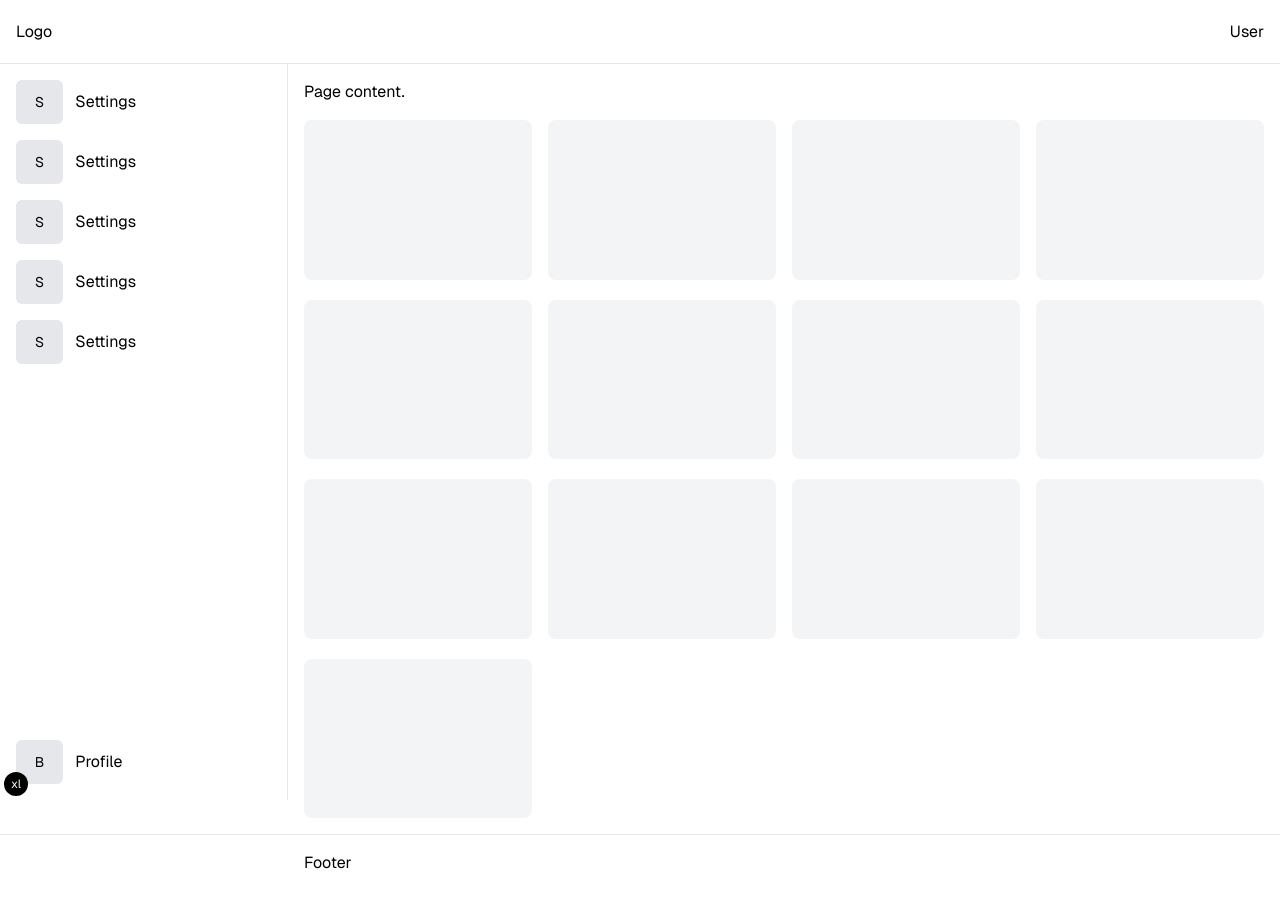
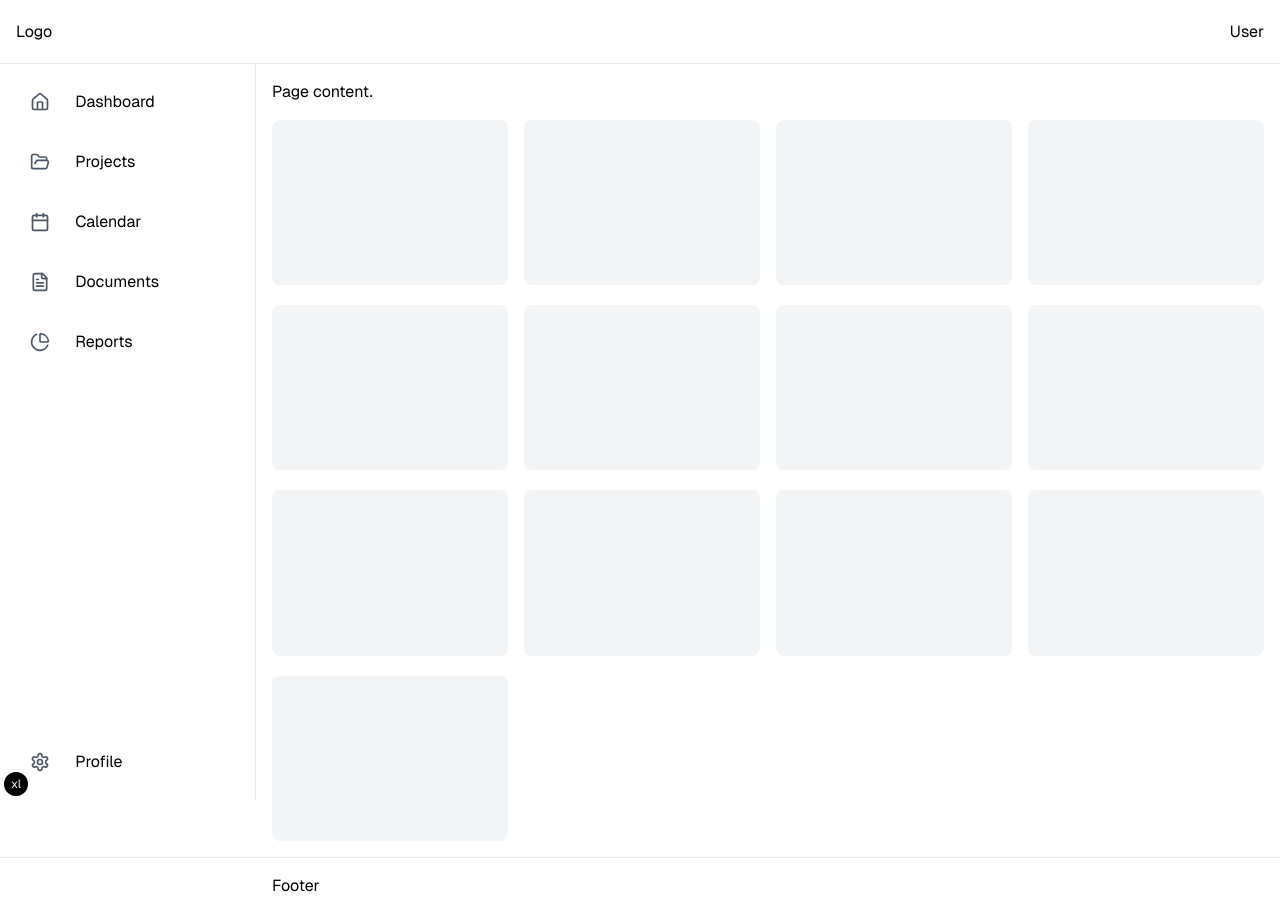
Before and after one commit to dlbarduzzi/next-github-oauth, a Next.js app: page /courses in a window 1280 px wide. Before the commit the page ends 891 px from the top, so only its background shows below. Built offline with nearby package versions, Linux system fonts and the light colour scheme; no server answers.

Commit message:
Update sidebar with icons

```diff
--- a/package.json
+++ b/package.json
@@ -18,6 +18,7 @@
     "drizzle-orm": "^0.39.1",
     "drizzle-zod": "^0.7.0",
     "jiti": "^2.4.2",
+    "lucide-react": "^0.474.0",
     "next": "15.1.6",
     "postgres": "^3.4.5",
     "react": "^19.0.0",
--- a/src/app/(courses)/courses/layout.tsx
+++ b/src/app/(courses)/courses/layout.tsx
@@ -1,12 +1,38 @@
+import type { ReactNode } from "react"
+
+import { Calendar, ChartPie, FileText, FolderOpen, House, Settings } from "lucide-react"
+
 import { cn } from "@/lib/utils"
-import type { ReactNode } from "react"
+
+const sidebarNav = [
+  {
+    name: "Dashboard",
+    icon: House,
+  },
+  {
+    name: "Projects",
+    icon: FolderOpen,
+  },
+  {
+    name: "Calendar",
+    icon: Calendar,
+  },
+  {
+    name: "Documents",
+    icon: FileText,
+  },
+  {
+    name: "Reports",
+    icon: ChartPie,
+  },
+]
 
 function Sidebar() {
   return (
     <div
       className={cn(
         "hidden bg-white sm:fixed sm:inset-y-0 sm:z-40 sm:flex",
-        "sm:w-20 sm:flex-col lg:w-72"
+        "sm:w-20 sm:flex-col lg:w-64"
       )}
     >
       <div
@@ -17,18 +43,21 @@ function Sidebar() {
       >
         <nav className="flex h-full flex-col gap-y-4 pt-4">
           <div className="flex flex-1 flex-col gap-y-4">
-            {Array.from({ length: 5 }).map((_, index) => (
+            {sidebarNav.map((item, index) => (
               <div key={index} className="lg:flex lg:items-center lg:gap-x-3">
                 <button
                   type="button"
                   className={cn(
-                    "flex h-11 w-[2.95rem] items-center justify-center rounded-md",
-                    "bg-gray-200 px-4 py-2 text-sm transition-colors hover:bg-gray-300"
+                    "group flex h-11 w-[2.95rem] items-center justify-center",
+                    "rounded-md bg-transparent text-sm transition-colors",
+                    "hover:bg-gray-200"
                   )}
                 >
-                  S
+                  <item.icon
+                    className={cn("size-5 text-gray-600 group-hover:text-gray-800")}
+                  />
                 </button>
-                <span className="hidden lg:inline">Settings</span>
+                <span className="hidden lg:inline">{item.name}</span>
               </div>
             ))}
           </div>
@@ -36,11 +65,12 @@ function Sidebar() {
             <button
               type="button"
               className={cn(
-                "flex h-11 w-[2.95rem] items-center justify-center rounded-md",
-                "bg-gray-200 px-4 py-2 text-sm transition-colors hover:bg-gray-300"
+                "group flex h-11 w-[2.95rem] items-center justify-center",
+                "rounded-md bg-transparent text-sm transition-colors",
+                "hover:bg-gray-200"
               )}
             >
-              B
+              <Settings className="size-5 text-gray-600 group-hover:text-gray-800" />
             </button>
             <span className="hidden lg:inline">Profile</span>
           </div>
@@ -63,7 +93,7 @@ function Header() {
 
 function Footer() {
   return (
-    <footer className="border-t border-t-gray-200 bg-white sm:pl-20 lg:pl-72">
+    <footer className="border-t border-t-gray-200 bg-white sm:pl-20 lg:pl-64">
       <div className="p-4">Footer</div>
     </footer>
   )
@@ -74,7 +104,7 @@ export default function Layout({ children }: { children: ReactNode }) {
     <div className="flex min-h-screen flex-col">
       <Sidebar />
       <Header />
-      <main className="grid flex-1 pt-16 sm:pl-20 lg:pl-72">{children}</main>
+      <main className="grid flex-1 pt-16 sm:pl-20 lg:pl-64">{children}</main>
       <Footer />
     </div>
   )
```
Also changed, not shown: 1 other file (tests, documents, lock files or other folders).
